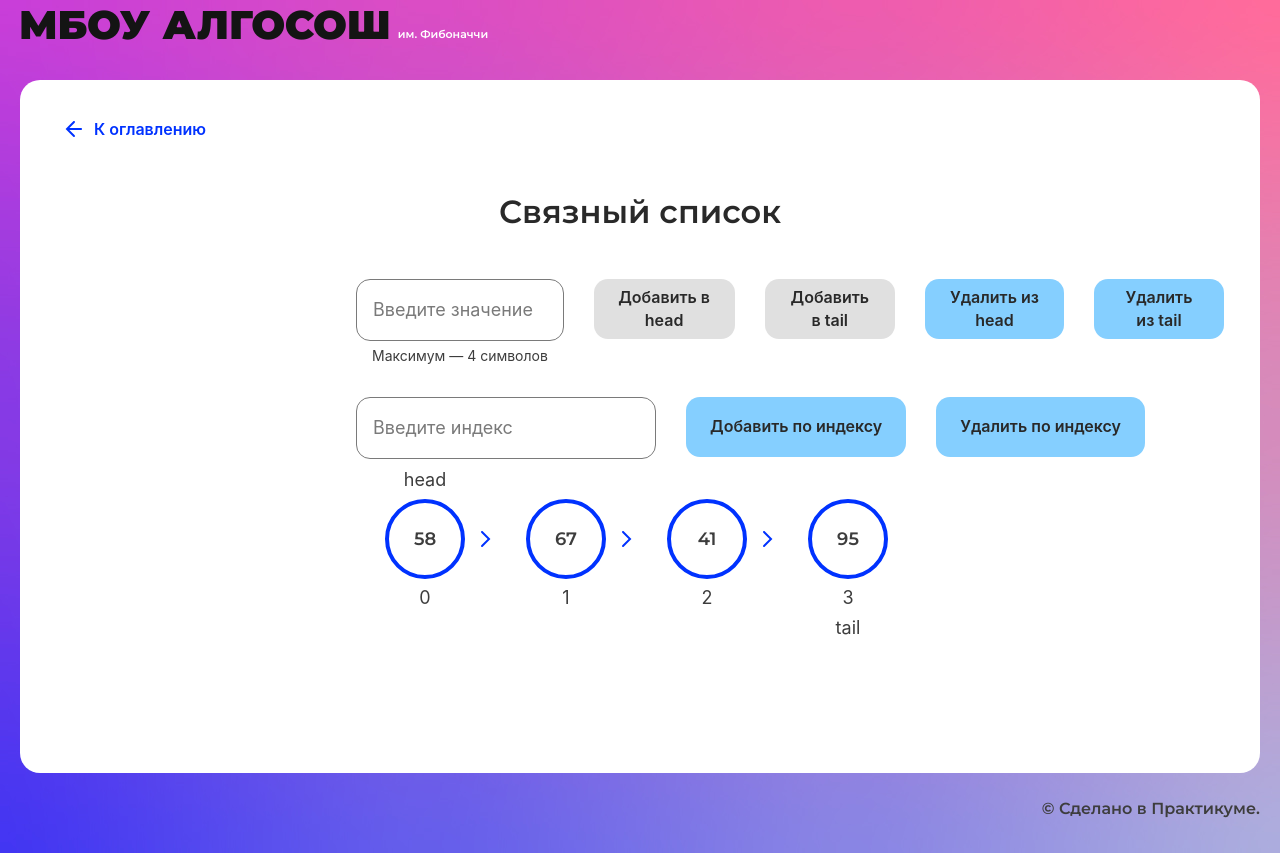
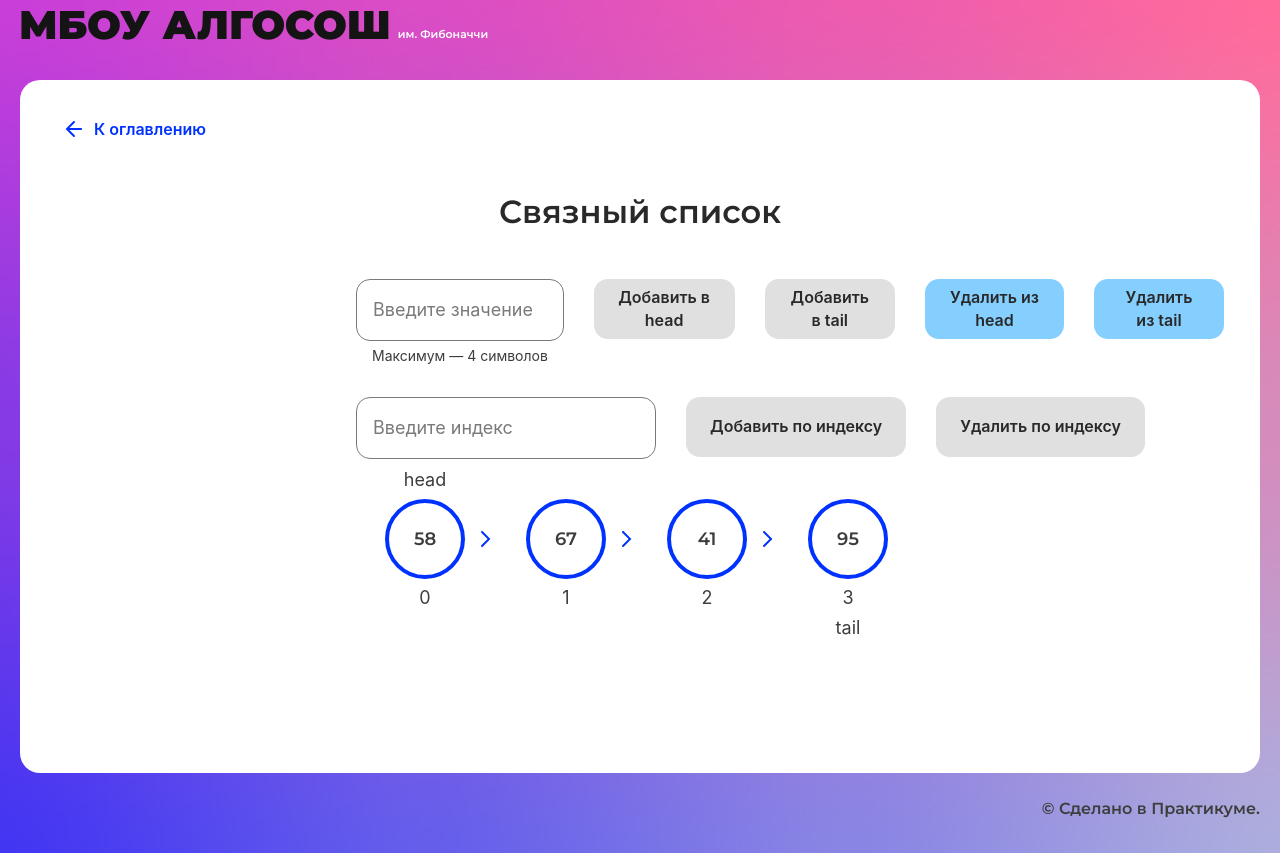
Before and after one commit to Mishe4ka14/algososh, a React (Create React App) app: page /list in a window 1280 px wide. Built offline with nearby package versions, Linux system fonts and the light colour scheme.

Commit message:
fix all mistakes

```diff
--- a/src/components/list-page/list-page.tsx
+++ b/src/components/list-page/list-page.tsx
@@ -255,8 +255,8 @@ export const ListPage: React.FC = () => {
         </div>
         <div className={styles.box2}>
           <Input placeholder="Введите индекс" width={300} type="number"  name='indexInput' onChange={handleChange} value={values.indexInput} disabled={buttonsState.indexInput.disabled}/>
-          <Button text="Добавить по индексу" onClick={addElementByIndex} isLoader={buttonsState.addAt.isLoader} disabled={parseInt(values.indexInput) > linkedList.toArray().length -1}/>
-          <Button text="Удалить по индексу"  onClick={deleteElementByIndex}  isLoader={buttonsState.deleteAt.isLoader} disabled={parseInt(values.indexInput) > linkedList.toArray().length -1}/>
+          <Button text="Добавить по индексу" onClick={addElementByIndex} isLoader={buttonsState.addAt.isLoader} disabled={parseInt(values.indexInput) > linkedList.toArray().length -1 || !values.indexInput}/>
+          <Button text="Удалить по индексу"  onClick={deleteElementByIndex}  isLoader={buttonsState.deleteAt.isLoader} disabled={parseInt(values.indexInput) > linkedList.toArray().length -1 || !values.indexInput}/>
         </div>
       </div>
       <div className={styles.elements}>
```
